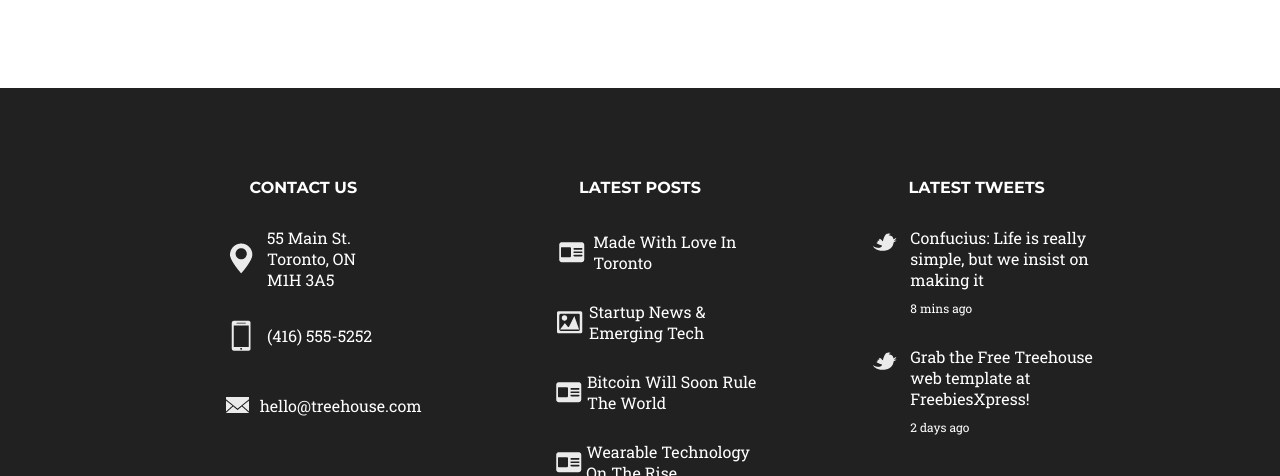
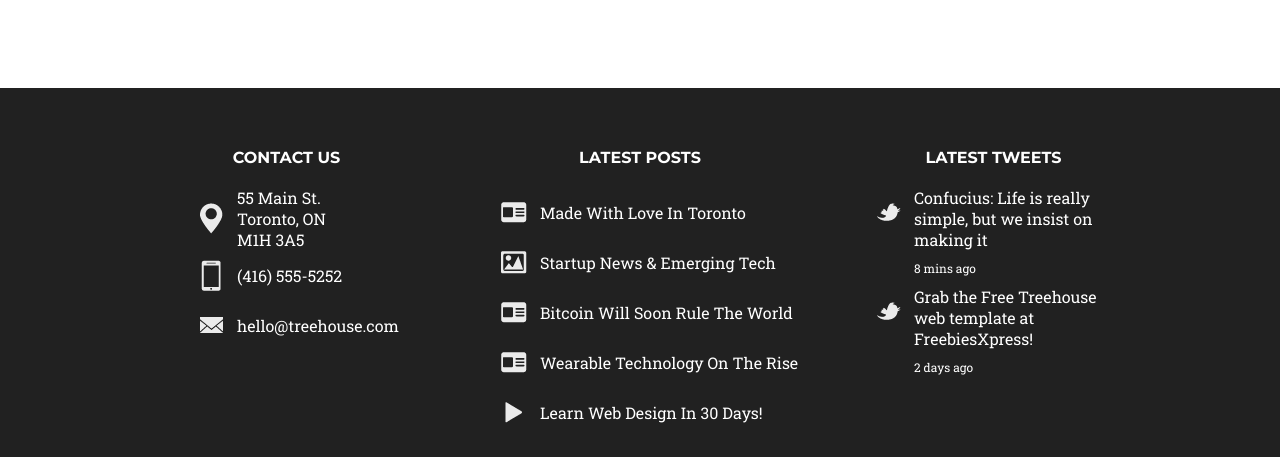
Before and after one commit to Kyotho/Treehouse, a plain HTML site: page index.html in a window 1280 px wide. Shown: the part 4566-5042 px from the top of the page. Drawn offline with Linux system fonts and the light colour scheme.

Commit message:
Changing display of top-footer

```diff
--- a/css/style.css
+++ b/css/style.css
@@ -522,11 +522,16 @@ p {
 }
 
 .contact__box,
-.posts__box,
 .tweets__box {
-    padding: 50px;
+    padding: 20px;
     text-align: center;
-    width: 33.33333%;
+    width: 30%;
+}
+
+.posts__box {
+    padding: 20px;
+    text-align: center;
+    width: 40%;
 }
 
 .top-footer__link {
@@ -538,7 +543,6 @@ p {
     font-family: 'Roboto Slab', sans-serif;
     text-align: left;
     transition: all 0.8s;
-    padding: 10px 0;
     margin-left: 30px;
 }
 
```
Also changed, not shown: index.html (+2 -2 lines).
